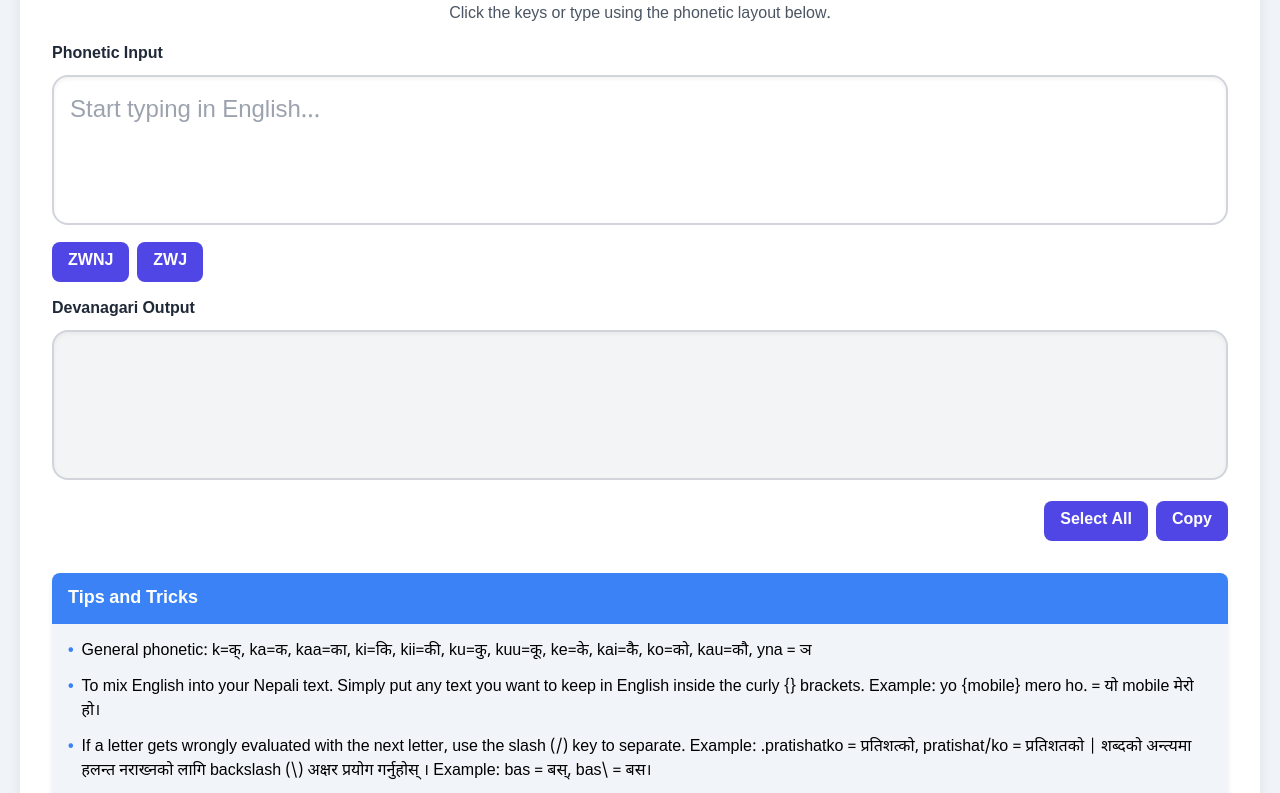
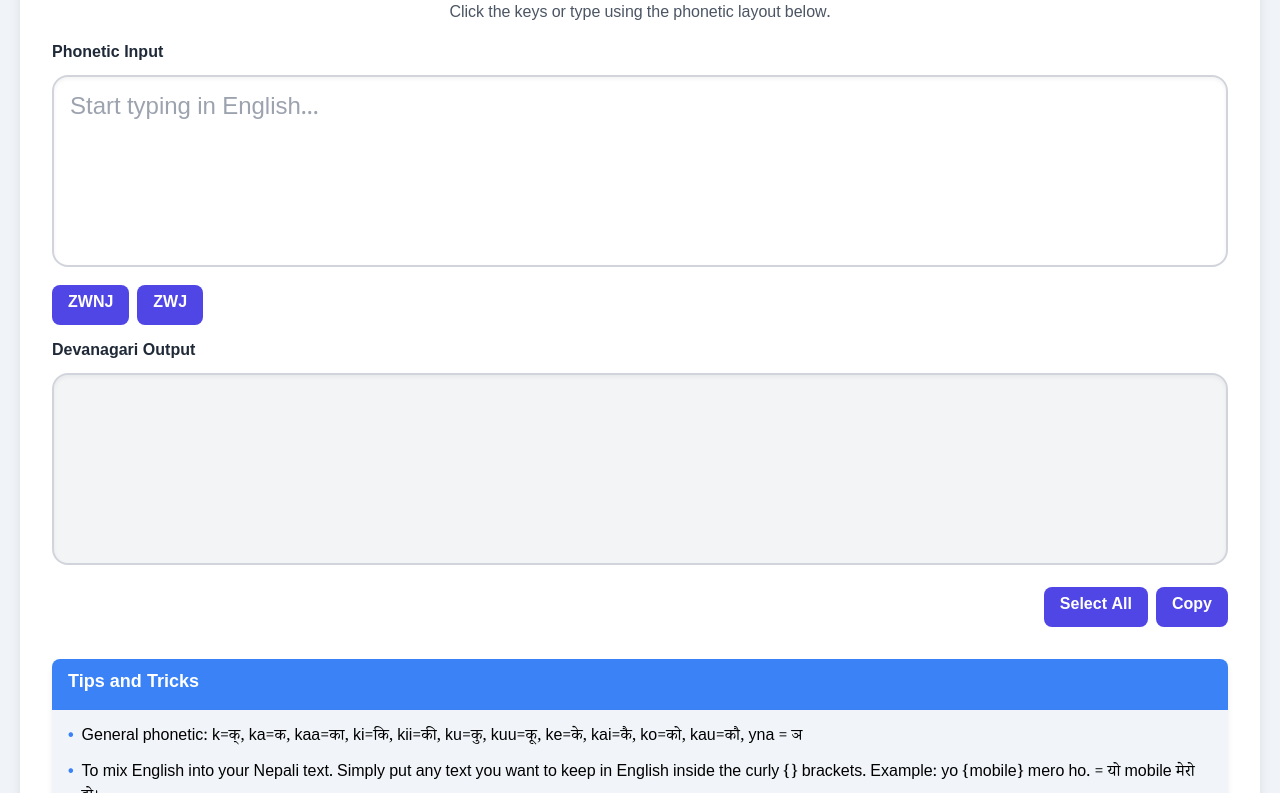
Before and after one commit to gurusite/Nepal-Keyboard, a plain HTML site: page index.html in a window 1280 px wide. Shown: the part 109-902 px from the top of the page. Drawn offline with nearby package versions, Linux system fonts and the light colour scheme.

Commit message:
Update index.html

```diff
--- a/index.html
+++ b/index.html
@@ -8,11 +8,11 @@
     <script src="https://cdn.tailwindcss.com"></script>
     <link rel="preconnect" href="https://fonts.googleapis.com">
     <link rel="preconnect" href="https://fonts.gstatic.com" crossorigin>
-    <!-- Use Google Fonts for 'Noto Sans Devanagari' -->
-    <link href="https://fonts.googleapis.com/css2?family=Noto+Sans+Devanagari:wght@400;700&display=swap" rel="stylesheet">
+    <!-- Use Google Fonts for 'Noto Serif Devanagari' -->
+    <link href="https://fonts.googleapis.com/css2?family=Noto+Serif+Devanagari:wght@400;700&display=swap" rel="stylesheet">
     <style>
         body {
-            font-family: 'Noto Sans Devanagari', sans-serif;
+            font-family: 'Noto Serif Devanagari', sans-serif;
             background-color: #f0f4f8;
             display: flex;
             justify-content: center;
@@ -40,7 +40,7 @@
             resize: vertical;
             outline: none;
             transition: border-color 0.2s ease-in-out;
-            font-family: 'Noto Sans Devanagari', sans-serif;
+            font-family: 'Noto Serif Devanagari', sans-serif;
         }
         textarea:focus {
             border-color: #3b82f6;
@@ -131,7 +131,7 @@
         }
 
         .textarea-box {
-            font-family: 'Noto Sans Devanagari', sans-serif;
+            font-family: 'Noto Serif Devanagari', sans-serif;
             font-size: 1.5rem;
             line-height: 2.25rem;
         }
@@ -231,7 +231,7 @@
         <div class="mb-4 relative">
             <label for="phonetic-input-textarea" class="label block">Phonetic Input</label>
             <textarea id="phonetic-input-textarea"
-                class="w-full h-24 p-4 rounded-2xl border-2 border-gray-300 focus:outline-none focus:border-blue-500 resize-none shadow-inner textarea-box"
+                class="w-full h-48 p-4 rounded-2xl border-2 border-gray-300 focus:outline-none focus:border-blue-500 resize-none shadow-inner textarea-box"
                 placeholder="Start typing in English... " spellcheck="false" autocorrect="off" autocapitalize="off"></textarea>
             <div class="flex gap-2 mt-2">
                 <button id="insertZWNJ" class="action-button">ZWNJ</button>
@@ -244,7 +244,7 @@
         <div class="mb-6">
             <label for="devanagari-output-textarea" class="label block">Devanagari Output</label>
             <textarea id="devanagari-output-textarea"
-                class="w-full h-24 p-4 rounded-2xl border-2 border-gray-300 bg-gray-100 resize-none shadow-inner textarea-box"
+                class="w-full h-48 p-4 rounded-2xl border-2 border-gray-300 bg-gray-100 resize-none shadow-inner textarea-box"
                 readonly></textarea>
             <div class="output-actions">
                 <button id="selectAllBtn" class="action-button">Select All</button>
@@ -266,7 +266,7 @@
                 </div>
                 <div class="tip-item">
                     <span class="tip-bullet">•</span>
-                    <span>If a letter gets wrongly evaluated with the next letter, use the slash (/) key to separate. Example: .pratishatko = प्रतिशत्को, pratishat/ko = प्रतिशतको | शब्दको अन्त्यमा हलन्त नराख्नको लागि backslash (\) अक्षर प्रयोग गर्नुहोस् । Example: bas = बस्, bas\ = बस।</span>
+                    <span>If a letter gets wrongly evaluated with the next letter, use the slash (/) key to separate. Example: gya = ज्ञ, g/ya = ग्य | शब्दको अन्त्यमा हलन्त नराख्नको लागि backslash (\) अक्षर प्रयोग गर्नुहोस् । Example: bas = बस्, bas\ = बस।</span>
                 </div>
                 <div class="tip-item">
                     <span class="tip-bullet">•</span>
@@ -372,6 +372,9 @@
 
         // Flag for user-positioned popup
         let userPositioned = false;
+
+        // Flag for just selected via keyboard to skip immediate regeneration
+        let justSelectedViaKeyboard = false;
 
         // Document content for parsing phonetic rules
         const documentContent = `Nepali Barhakhari (बाराखडी)
@@ -437,7 +440,7 @@ h=ह्/ह , ha=ह/हा , haa=हा , hi=हि/ही , hii=ही , hu=
 क्ष (ksha)
 ksh=क्ष्/क्ष , ksha=क्ष/क्षा , kshaa=क्षा , kshi=क्षि/क्षी , kshuu=क्षू , kshe=क्षे , kshai=क्षै , ksho=क्षो , kshau=क्षौ
 त्र (tra)
-tr=त्र्/त्र , tra=त्र/त्रा , traa=त्रा , tri=त्रि/त्री/त्रृ , trii=त्री , tru=त्रु/त्रू , truu=त्रू , tre=त्रे , trai=त्रै , tro=त्रो , trau=त्रौ
+tr=त्र्/त्र , tra=त्र/ट्र/त्रा/ट्रा , traa=त्रा/ट्रा , tri=त्रि/त्री/त्रृ/ट्रि/ट्री , trii=त्री/ट्री , tru=ट्रु/त्रु/त्रू/ट्रू, truu=त्रू/ट्रू , tre=त्रे/ट्रे , trai=त्रै/ट्रै, tro=त्रो/ट्रो, trau=त्रौ/ट्रौ
 ज्ञ (gya)
 gy=ज्ञ्/ज्ञ , gya=ज्ञ/ ज्ञा , gyaa=ज्ञा , gyi=ज्ञि/ज्ञी , gyii=ज्ञी , gyu=ज्ञु/ज्ञू , gyuu=ज्ञू , gye=ज्ञे , gyai=ज्ञै , gyo=ज्ञो , gyau=ज्ञौ
 shr=श्र्/श्र , shra=श्र/श्रा , shraa=श्रा , shri=श्रि/श्री/श्रृ/श‍ृ , shrii=श्री , shru=श्रु/श्रू/ , shruu=श्रू , shre=श्रे , shrai=श्रै , shro=श्रो , shrau=श्रौ
@@ -902,10 +905,12 @@ should not be case sensitive except 'N=ण्/ ण , Na=ण/ णा , न / न
             ['क्ष्', 'ksh'], ['क्ष', 'ksha'], ['क्षा', 'kshaa'], ['क्षि', 'kshi'], ['क्षी', 'kshi'], ['क्षु', 'kshu'], ['क्षू', 'kshu'],
             ['क्षे', 'kshe'], ['क्षै', 'kshai'], ['क्षो', 'kshau'], ['क्षौ', 'kshau'],
             ['त्र्', 'tr'], ['त्र', 'tra'], ['त्रा', 'traa'], ['त्रि', 'tri'], ['त्रृ', 'tri'], ['त्री', 'tri'], ['त्रु ', 'tru'], ['त्रू', 'tru'],
-            ['त्रे', 'tre'], ['त्रै', 'trai'], ['त्रो', 'tro'], ['त्रौ', 'trau'],
+            ['त्रे', 'tre'], ['त्रै', 'trai'], ['त्रो', 'tro'], ['त्रौ', 'trau'], ['ट्र', 'tra'], ['ट्रा', 'tra'], ['ट्रि', 'tri'], ['ट्री', 'tri'],
+            ['ट्रे', 'tre'], ['ट्रै', 'trai'], ['ट्रो', 'tro'], ['ट्रौ', 'trau'],
             ['ज्ञ्', 'gy'], ['ज्ञ', 'gya'], ['ज्ञा', 'gyaa'], ['ज्ञि', 'gyi'], ['ज्ञी', 'gyi'], ['ज्ञु ', 'gyu'], ['ज्ञू', 'gyu'],
             ['ज्ञे', 'gye'], ['ज्ञै', 'gyai'], ['ज्ञो', 'gyo'], ['ज्ञौ', 'gyau'],
-            ['श्र्', 'shr'], ['श्र', 'shra'], ['श्रा', 'shraa'], ['श्रि', 'shri'], ['श्रृ', 'shri'], ['श्री', 'shri'], ['श्रु', 'shru'], ['श‍ृ', 'shri'], ['श्रू', 'shru'], ['श्रे', 'shre'], ['श्रै', 'shrai'], ['श्रो', 'shro'], ['श्रौ', 'shrau'],
+            ['श्र्', 'shr'], ['श्र', 'shra'], ['श्रा', 'shraa'], ['श्रि', 'shri'], ['श्रृ', 'shri'], ['श्री', 'shri'], ['श्रु', 'shru'], ['श‍ृ', 'shri'],
+			['श्रू', 'shru'], ['श्रे', 'shre'], ['श्रै', 'shrai'], ['श्रो', 'shro'], ['श्रौ', 'shrau'],
         ]);
 
         function convertDevanagariToSimplifiedPhonetic(devanagariInput) {
@@ -1727,6 +1732,10 @@ should not be case sensitive except 'N=ण्/ ण , Na=ण/ णा , न / न
             }
 
             if (event.key === 'Enter') {
+                if (event.shiftKey) {
+                    // Allow shift+enter for new line
+                    return;
+                }
                 if (highlightedButton) {
                     event.preventDefault();
                     const btnToClick = highlightedButton === 'zwnj' ? insertZWNJBtn : insertZWJBtn;
@@ -1734,6 +1743,7 @@ should not be case sensitive except 'N=ण्/ ण , Na=ण/ णा , न / न
                     insertZWNJBtn.classList.remove('highlighted');
                     insertZWJBtn.classList.remove('highlighted');
                     highlightedButton = null;
+                    justSelectedViaKeyboard = true;
                     return;
                 }
                 if (selectedSuggestionIndex !== -1 && numSuggestions > 0) {
@@ -1746,10 +1756,12 @@ should not be case sensitive except 'N=ण्/ ण , Na=ण/ णा , न / न
                         selectedBtn.dataset.isWord === 'true',
                         selectedBtn.dataset.fullReplacementPhonetic
                     );
+                    justSelectedViaKeyboard = true;
                     return;
                 }
-                }
-            });
+                // If no suggestion or ZWJ, allow default Enter for new line
+            }
+        });
 
         textarea.addEventListener('keyup', (event) => {
             if (event.key === 'Shift' && shiftPressedAlone) {
@@ -1768,6 +1780,11 @@ should not be case sensitive except 'N=ण्/ ण , Na=ण/ णा , न / न
             }
 
             shiftPressedAlone = false;
+
+            if (justSelectedViaKeyboard) {
+                justSelectedViaKeyboard = false;
+                return;
+            }
 
             if (!isNavigationKeyPressed) {
                 updateOutput();
```
